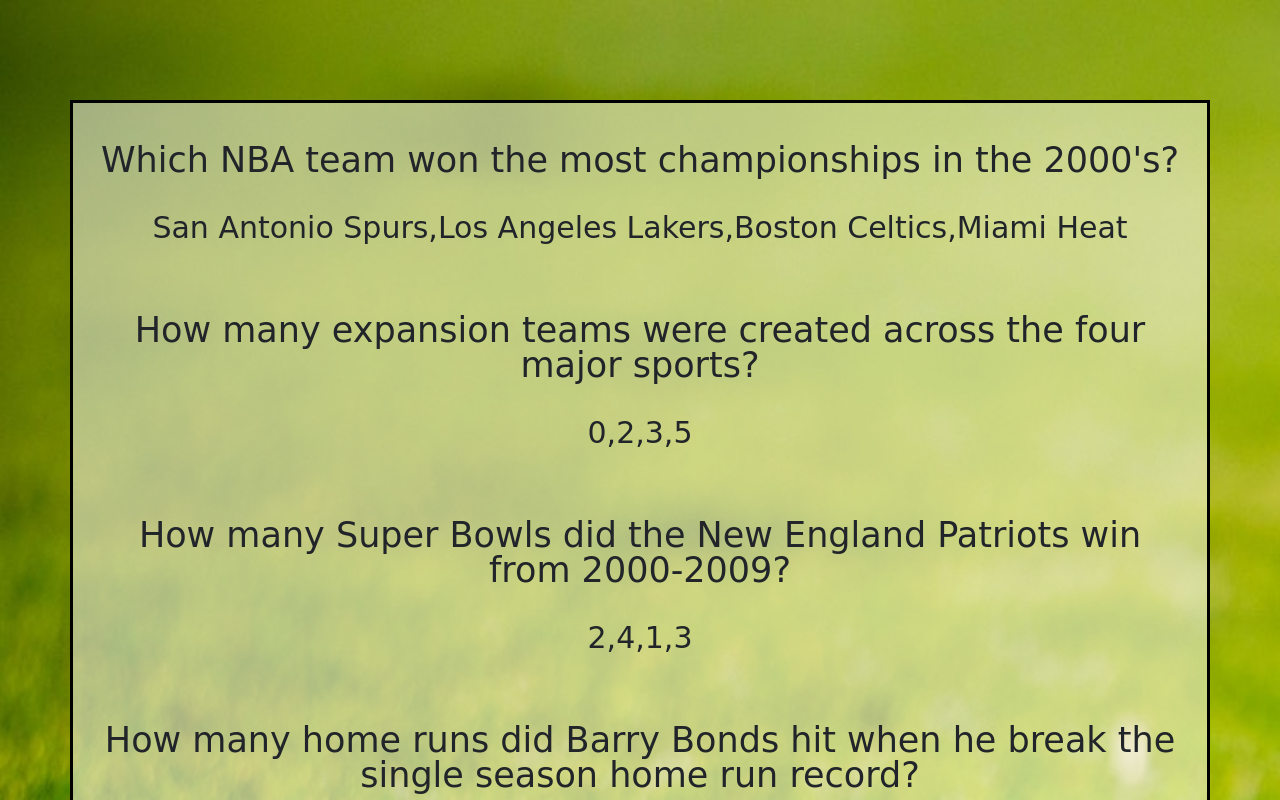
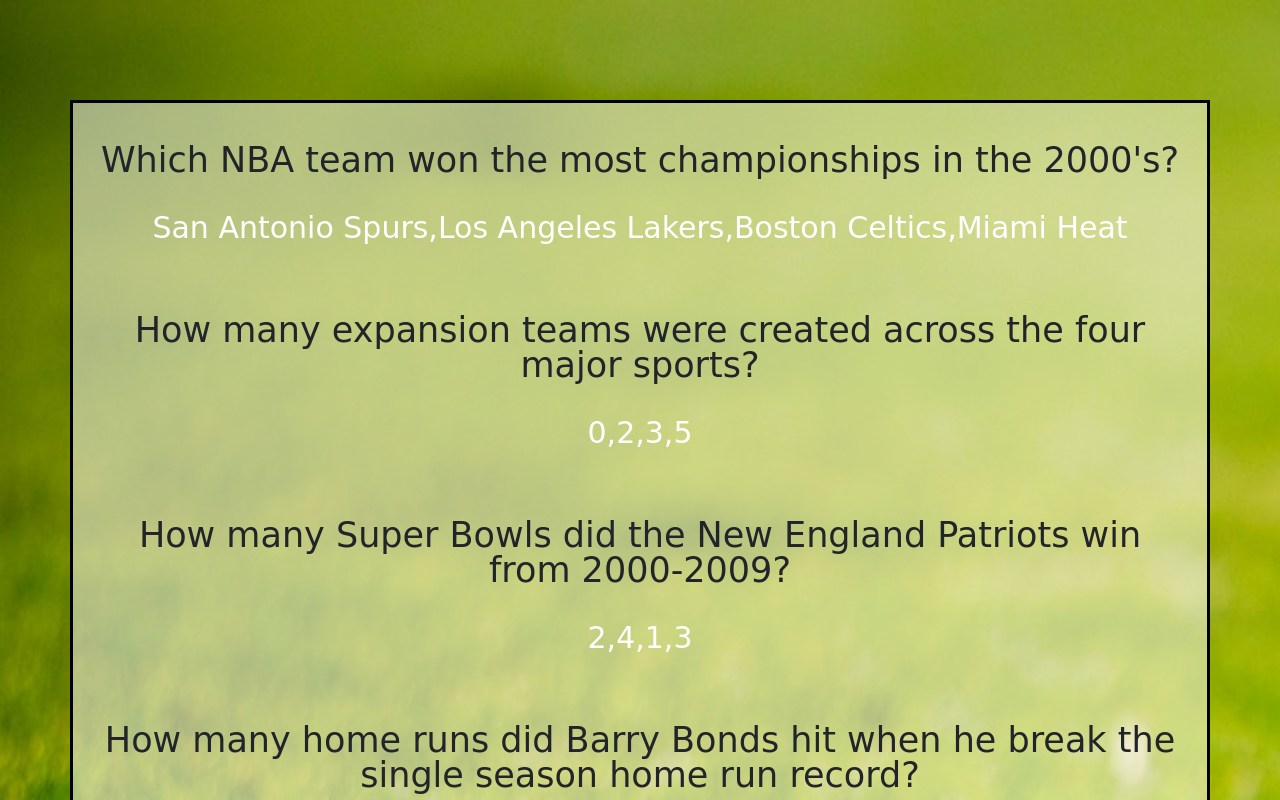
Before and after one commit to rbunnicelli/TriviaGame, a plain HTML site: page index.html in a window 1280 px wide. Both pictures are taken after a click on the button "Start". Shown: the top 800 px of the page. Drawn offline with nearby package versions, Linux system fonts and the light colour scheme; a web font is replaced by a local one.

Commit message:
style.css

```diff
--- a/assets/css/style.css
+++ b/assets/css/style.css
@@ -53,3 +53,8 @@ p {
     font-size: 35px;
     margin: 5px;
 }
+
+.answers {
+    color: white;
+
+}
```
